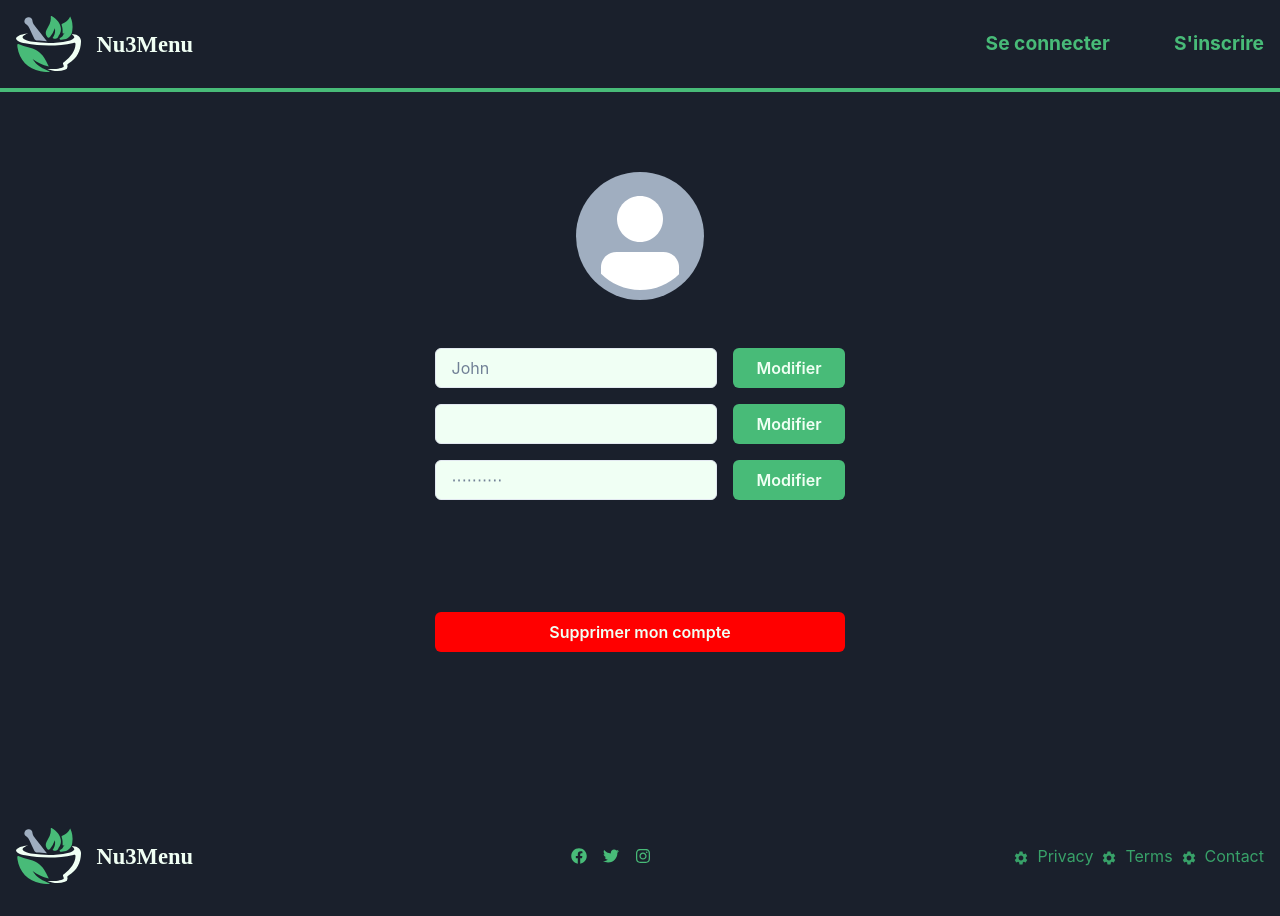
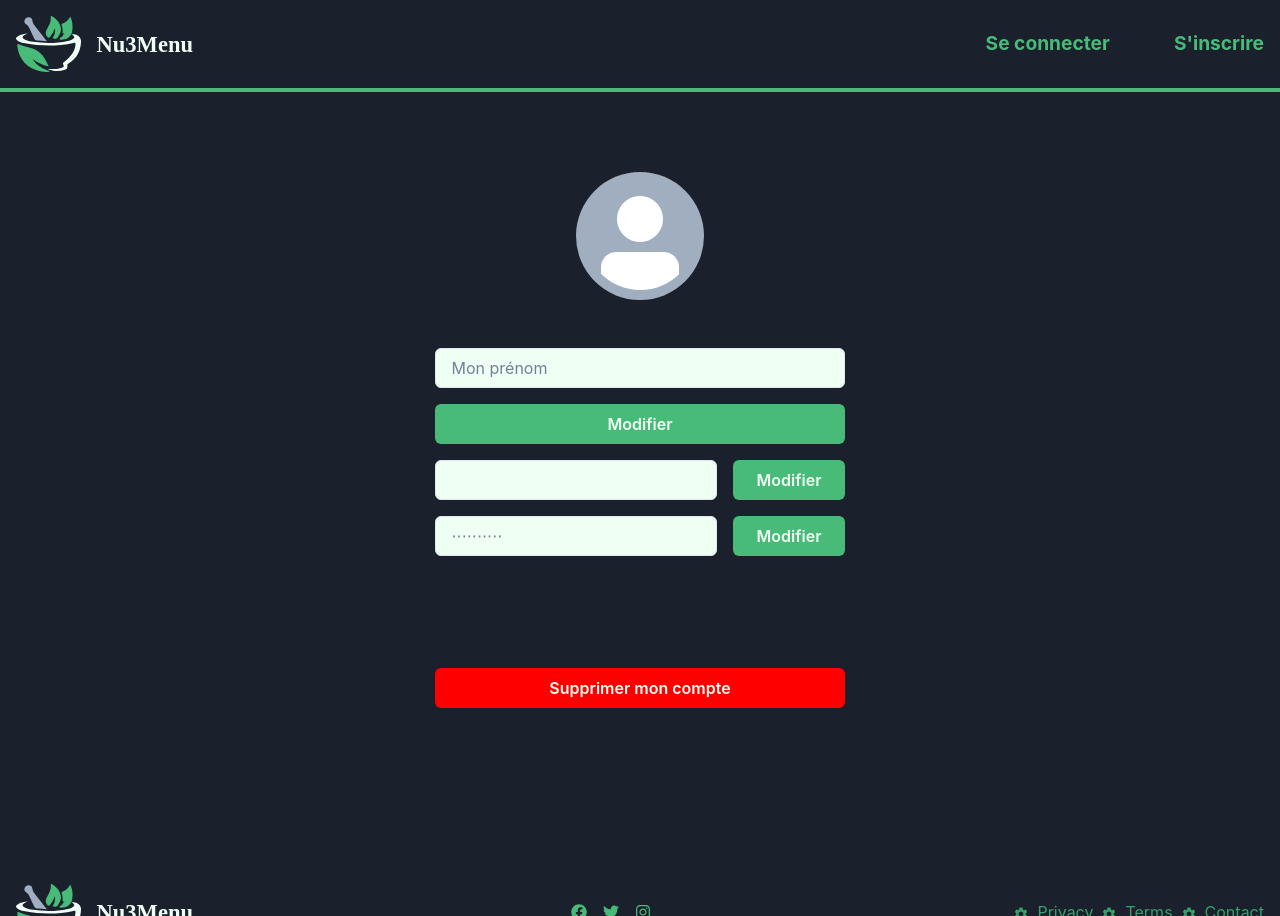
Before and after one commit to ReactMasteryNutrition/nu3menu, a React (Create React App) app: page /myaccount in a window 1280 px wide. Built offline with nearby package versions, Linux system fonts and the light colour scheme; no server answers.

Commit message:
feat/create a component

```diff
--- a/src/components/myAccount/Form.js
+++ b/src/components/myAccount/Form.js
@@ -15,7 +15,25 @@ import DeleteAccount from './Modal/DeleteAccount'
 
 const Form = () => {
     const { currentUser } = useAuth()
+    const InputName = () => {
+        if (currentUser?.providerData[0]?.providerId !== 'google.com') {
+            return (
+            <FormControl marginBottom="1rem">
+                <Flex
+                    gap="1rem"
+                    flexDirection={ResponsiveWidth() ? "row" : "column"}
+                >
+                    <Input
+                        placeholder={currentUser?.displayName ? currentUser?.displayName : "Mon prénom"}
+                        bg='#f0fff4'
+                        readOnly />
+                    <ModalName />
+                </Flex>
+            </FormControl>)
+        }else{
 
+        }
+    }
     return (
         <Flex
             flexDirection="column"
@@ -33,15 +51,7 @@ const Form = () => {
                 alignItems="center"
                 width={ResponsiveWidth() ? null : "80%"}
             >
-                <FormControl marginBottom="1rem">
-                    <Flex
-                        gap="1rem"
-                        flexDirection={ResponsiveWidth() ? "row" : "column"}
-                    >
-                        <Input placeholder='John' bg='#f0fff4' readOnly />
-                        <ModalName />
-                    </Flex>
-                </FormControl>
+                <InputName />
                 <FormControl marginBottom="1rem">
                     <Flex
                         gap="1rem"
@@ -66,7 +76,7 @@ const Form = () => {
                     <ModalPassword />
                 </Flex>
                 <FormControl marginBottom="1rem">
-                    <DeleteAccount/>
+                    <DeleteAccount />
                 </FormControl>
             </Flex>
         </Flex>
```
